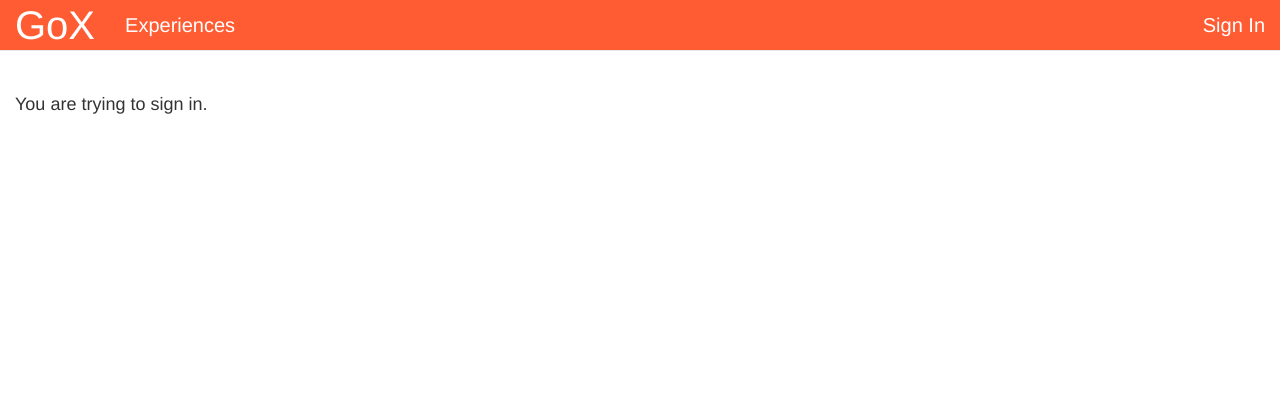
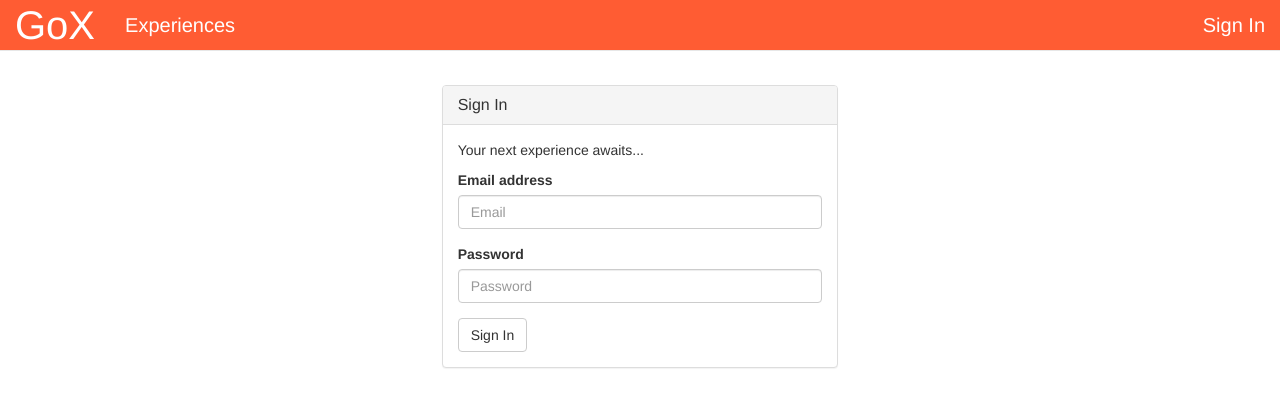
Before and after one commit to jessjass/cs4501-isa-project-final, a Django app: page /signin/ in a window 1280 px wide. Shown: the top 407 px of the page. Run offline with Django 3.2, Linux system fonts and the light colour scheme; some libraries are stand-ins or nearby versions.

Commit message:
Add Sign In page

```diff
--- a/app/web/pages/templates/navbar.html
+++ b/app/web/pages/templates/navbar.html
@@ -20,7 +20,7 @@
         {% if currentUser %}
           <li><a style="color:white;" href="">Welcome, {{ currentUser.0.fields.firstName }}!</a></li>
         {% else %}
-        <li><a style="color:white;" href="">Sign In</a></li>
+        <li><a style="color:white;" href="{% url 'signIn' %}">Sign In</a></li>
         {% endif %}
       </ul>
     </div><!-- /.navbar-collapse -->
--- a/app/web/pages/templates/sign_in.html
+++ b/app/web/pages/templates/sign_in.html
@@ -30,8 +30,26 @@
     {% include "navbar.html" %}
     <div class="container-fluid">
       <div class="row">
-        <div class="col-md-12">
-          <h4>You are trying to sign in.</h4>
+        <div class="col-md-offset-4 col-md-4">
+          <div class="panel panel-default">
+            <div class="panel-heading">
+              <h3 class="panel-title">Sign In</h3>
+            </div>
+            <div class="panel-body">
+            <p>Your next experience awaits...</p>
+            <form>
+              <div class="form-group">
+                <label for="inputEmail">Email address</label>
+                <input type="email" class="form-control" id="inputEmail" placeholder="Email">
+              </div>
+              <div class="form-group">
+                <label for="inputPassword">Password</label>
+                <input type="password" class="form-control" id="inputPassword" placeholder="Password">
+              </div>
+              <button type="submit" class="btn btn-default">Sign In</button>
+            </form>
+            </div>
+          </div>
         </div>
       </div>
     </div>
```
